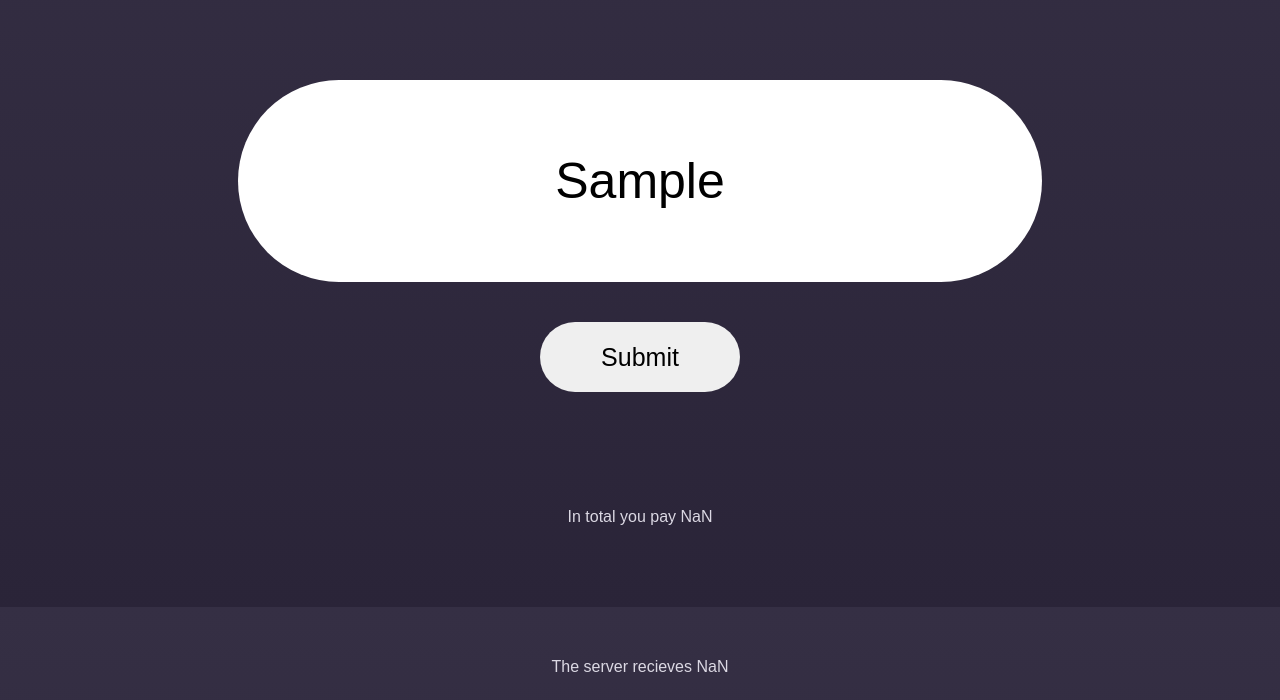
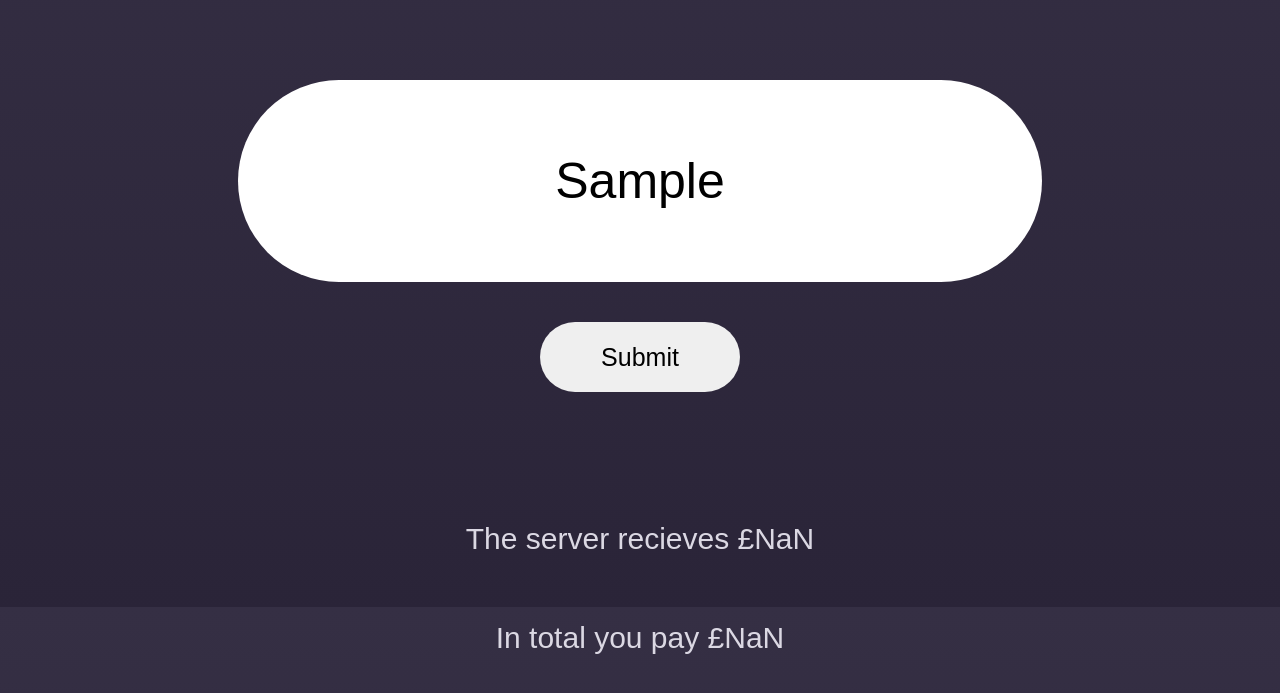
Before and after one commit to andrjre/tip-calculator, a plain HTML site: page index.html in a window 1280 px wide. Both pictures are taken after typing "Sample" into the empty fields and a click on the button "Submit". Shown: the part 193-893 px from the top of the page. Drawn offline with Linux system fonts and the light colour scheme.

Commit message:
Fixed rounding issue.

```diff
--- a/index.html
+++ b/index.html
@@ -11,8 +11,11 @@
         <input type="text" placeholder="Enter your bill total" id="billTotal" autocomplete="off">
         <button type="submit" id="submit">Submit</button>
     </div>
-    <p id="result"></p>
-    <p id="tipTotal"></p>
+
+    <div class="resultText">
+        <p id="tipTotal"></p>
+        <p id="result"></p>
+    </div>
 
 <script src="index.js"></script>
 </body>
--- a/index.js
+++ b/index.js
@@ -4,9 +4,16 @@ let result = document.getElementById("result")
 let tipTotal = document.getElementById("tipTotal")
 
 submit.onclick = function(){
-    result.textContent = "In total you pay " + (billTotal.value * 1.2)
-    tipTotal.textContent ="The server recieves " +  (((billTotal.value * 1.2) - billTotal.value))
+
+
+    result.textContent = "In total you pay " + "£" + Math.round(billTotal.value * 1.2)
+    tipTotal.textContent ="The server recieves " +  "£" + ((Math.round(billTotal.value * 1.2) - billTotal.value))
+
+    if(billTotal.value < 3){
+        tipTotal.textContent = "dont bother"
+    }
 }
 
+
 // find out how to set to 2 decimal places
-// implement people divider
+// implement people divider and tip % option
--- a/styles.css
+++ b/styles.css
@@ -55,3 +55,11 @@ h1{
 #billTotal:active{
     border-style:none;
 }
+
+.resultText{
+    display: flex;
+    flex-direction: column;
+    gap:5px;
+    align-items: center;
+    font-size:30px;
+}
```
